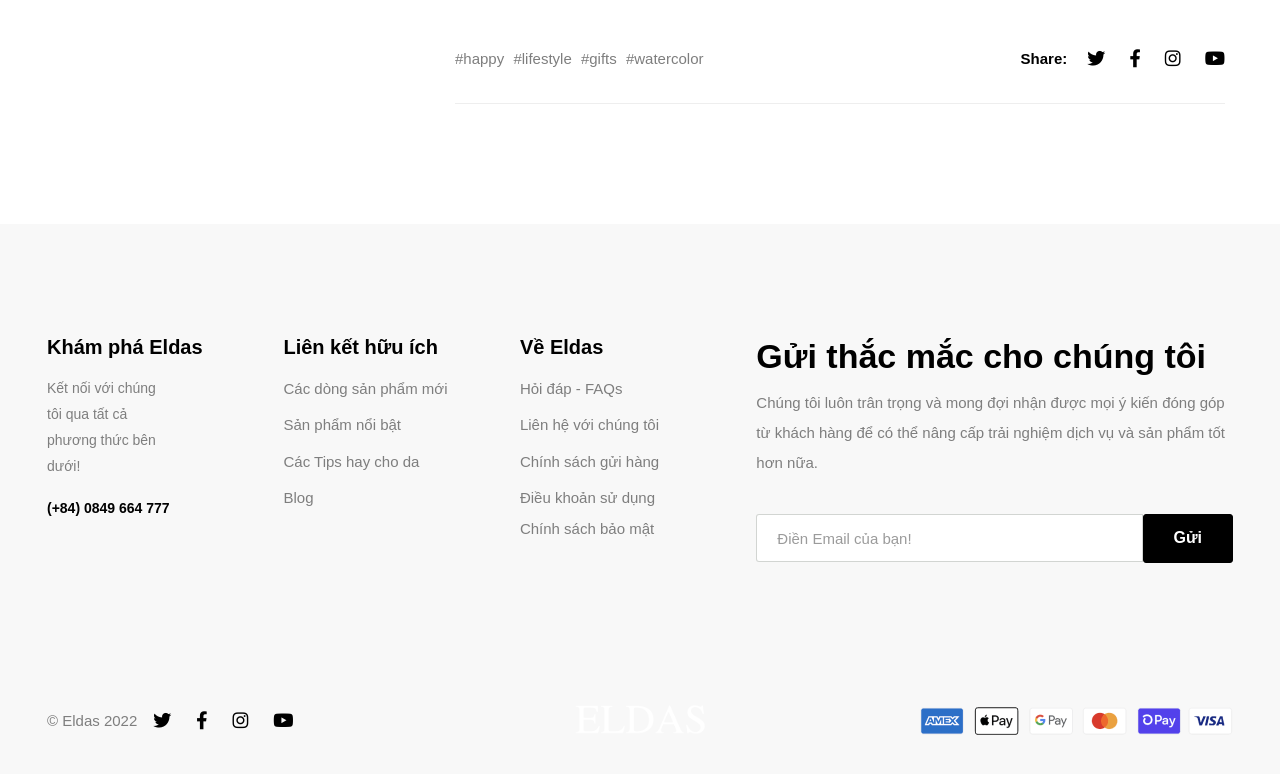
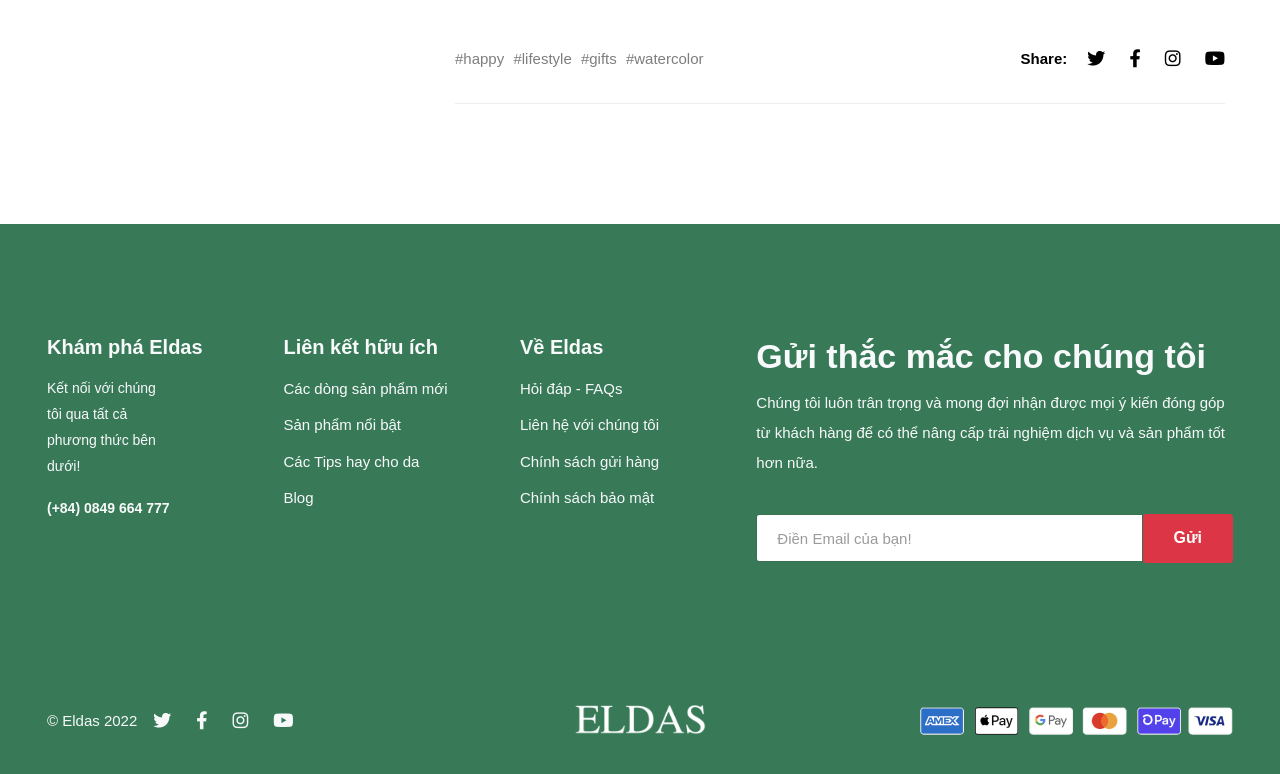
Before and after one commit to phuongtran78/eldas, a plain HTML site: page 6-buoc-chong-lao-hoa-bac-si-thuc-hien-moi-sang-de-luon-tre-trung-hon-tuoi.html in a window 1280 px wide. Shown: the part 3097-3871 px from the top of the page. Drawn offline with Linux system fonts and the light colour scheme; a web font is replaced by a local one.

Commit message:
update 1103

```diff
--- a/6-buoc-chong-lao-hoa-bac-si-thuc-hien-moi-sang-de-luon-tre-trung-hon-tuoi.html
+++ b/6-buoc-chong-lao-hoa-bac-si-thuc-hien-moi-sang-de-luon-tre-trung-hon-tuoi.html
@@ -380,47 +380,46 @@
             </div>
         </section>
     </main>
-    <footer class="pt-10 pt-lg-14 pb-11 footer bg-gray">
-        <div class="container container-xl">
+    <footer class="pt-10 pt-lg-14 pb-11 footer bg-footer" style="background-color: #387a58">
+        <div class="container container-xl text-light">
             <div class="row">
-                <div class="col-lg col-md-4 col-12 mb-7 mb-lg-0">
-                    <h3 class="fs-20 mb-3">Khám phá Eldas</h3>
+                <div class="half-footer col-lg col-md-4 col-12 mb-7 mb-lg-0 product-mobile">
+                    <h3 class="fs-20 mb-3 text-light">Khám phá Eldas</h3>
                     <p class="fs-14 lh-185 pr-xl-12">
                         Kết nối với chúng tôi qua tất cả phương thức bên dưới!
                     </p>
-                    <p class="fs-14 lh-185 mb-0"><strong class="text-secondary">(+84) 0849 664 777</strong>
+                    <p class="fs-14 lh-185 mb-0"><strong class="text-secondary  text-light">(+84) 0849 664 777</strong>
                         <br>
                     </p>
                 </div>
-                <div class="col-lg col-md-4  col-12 mb-7 mb-lg-0">
-                    <h3 class="fs-20 mb-3">Liên kết hữu ích</h3>
+                <div class="col-lg col-md-4  col-12 mb-7 mb-lg-0 hide-footer">
+                    <h3 class="fs-20 mb-3 text-light">Liên kết hữu ích</h3>
                     <ul class="list-unstyled mb-0">
-                        <li class="pb-1"><a href="san-pham.html" class="text-body lh-175">Các dòng sản phẩm mới</a></li>
-                        <li class="py-1"><a href="san-pham.html" class="text-body lh-175">Sản phẩm nổi bật</a></li>
-                        <li class="py-1"><a href="blog.html" class="text-body lh-175">Các Tips hay cho da</a></li>
-                        <li class="pt-1"><a href="blog.html" class="text-body lh-175">Blog</a></li>
+                        <li class="pb-1"><a href="san-pham.html" class=" text-light lh-175">Các dòng sản phẩm mới</a></li>
+                        <li class="py-1"><a href="san-pham.html" class=" text-light lh-175">Sản phẩm nổi bật</a></li>
+                        <li class="py-1"><a href="blog.html" class=" text-light lh-175">Các Tips hay cho da</a></li>
+                        <li class="pt-1"><a href="blog.html" class=" text-light lh-175">Blog</a></li>
                     </ul>
                 </div>
-                <div class="col-lg col-md-4 col-12 mb-7 mb-lg-0">
-                    <h3 class="fs-20 mb-3">Về Eldas</h3>
+                <div class="half-footer col-lg col-md-4 col-12 mb-7 mb-lg-0">
+                    <h3 class="fs-20 mb-3 text-light">Về Eldas</h3>
                     <ul class="list-unstyled mb-0">
-                        <li class="pb-1"><a href="#" class="text-body lh-175">Hỏi đáp - FAQs</a></li>
-                        <li class="py-1"><a href="#" class="text-body lh-175">Liên hệ với chúng tôi</a></li>
-                        <li class="py-1"><a href="#" class="text-body lh-175">Chính sách gửi hàng</a></li>
-                        <li class="pt-1"><a href="#" class="text-body lh-175">Điều khoản sử dụng</a></li>
-                        <li class="pt-1"><a href="#" class="text-body lh-175">Chính sách bảo mật</a></li>
+                        <li class="pb-1"><a href="#" class=" text-light lh-175">Hỏi đáp - FAQs</a></li>
+                        <li class="py-1"><a href="#" class=" text-light lh-175">Liên hệ với chúng tôi</a></li>
+                        <li class="py-1"><a href="#" class=" text-light lh-175">Chính sách gửi hàng</a></li>
+                        <li class="pt-1"><a href="#" class=" text-light lh-175">Chính sách bảo mật</a></li>
                     </ul>
                 </div>
                 <div class="col-lg-5 col-12 mb-9 mb-lg-0">
-                    <h3 class="mb-2">Gửi thắc mắc cho chúng tôi</h3>
+                    <h3 class="mb-2 text-light">Gửi thắc mắc cho chúng tôi</h3>
                     <p class="lh-2">Chúng tôi luôn trân trọng và mong đợi nhận được mọi ý kiến đóng góp từ khách hàng để có thể nâng cấp trải nghiệm dịch vụ và sản phẩm tốt hơn nữa.
                     </p>
                     <form class="pt-4">
                         <div class="input-group position-relative">
                             <input type="email" class="form-control bg-white rounded-left" placeholder="Điền Email của bạn!">
-                            <button type="submit" class="btn btn-secondary bg-hover-primary border-hover-primary">
-                Gửi
-              </button>
+                            <button type="submit" class="btn btn-danger bg-hover-primary border-hover-primary">
+                  Gửi
+                </button>
                         </div>
                     </form>
                 </div>
@@ -430,16 +429,16 @@
                     <p class="mb-0">© Eldas 2022</p>
                     <ul class="list-inline fs-18 ml-3 mb-0">
                         <li class="list-inline-item mr-4">
-                            <a href="#"><i class="fab fa-twitter"></i></a>
+                            <a href="#"><i class="fab fa-twitter text-light"></i></a>
                         </li>
                         <li class="list-inline-item mr-4">
-                            <a href="#"><i class="fab fa-facebook-f"></i></a>
+                            <a href="#"><i class="fab fa-facebook-f text-light"></i></a>
                         </li>
                         <li class="list-inline-item mr-4">
-                            <a href="#"><i class="fab fa-instagram"></i></a>
+                            <a href="#"><i class="fab fa-instagram text-light"></i></a>
                         </li>
                         <li class="list-inline-item">
-                            <a href="#"><i class="fab fa-youtube"></i></a>
+                            <a href="#"><i class="fab fa-youtube text-light"></i></a>
                         </li>
                     </ul>
                 </div>
```
Also changed, not shown: 3-loai-thuc-pham-con-gai-an-nhieu-qua-se-lam-tang-toc-do-lao-hoa-da-nhanh-gia.html (+25 -26 lines), blog.html (+3 -4 lines), chung-nao-con-chua-tu-bo-nhung-thoi-quen-nay-thi-ban-dung-hong-thoat-kiep-mun-lung.html (+25 -26 lines), combo-nuoc-tay-trang-eldas-va-sua-rua-mat-eldas.html (+3 -4 lines), combo-sua-tam-sach-khuan-va-sua-rua-mat-eldas.html (+3 -4 lines), index.html (+3 -4 lines), lien-he.html (+5 -6 lines), nuoc-tay-trang-lam-sach-chuyen-sau-eldas.html (+3 -4 lines), san-pham.html (+3 -4 lines), sua-rua-mat-da-mun-nhay-cam-eldas.html (+3 -4 lines), sua-tam-tinh-dau-tram-tra-eldas.html (+3 -4 lines), tay-trang-theo-cach-nay-thi-dung-hoi-tai-sao-da-len-mun-chay-xe-va-lao-hoa.html (+25 -26 lines), ve-chung-toi.html (+5 -6 lines), css/themes.css, 2 more files.
